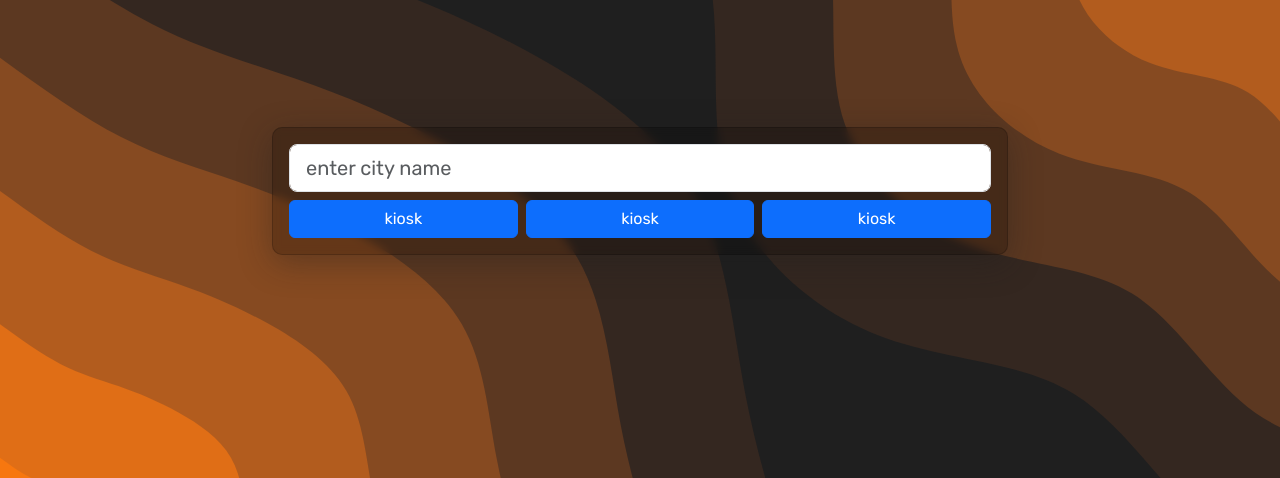
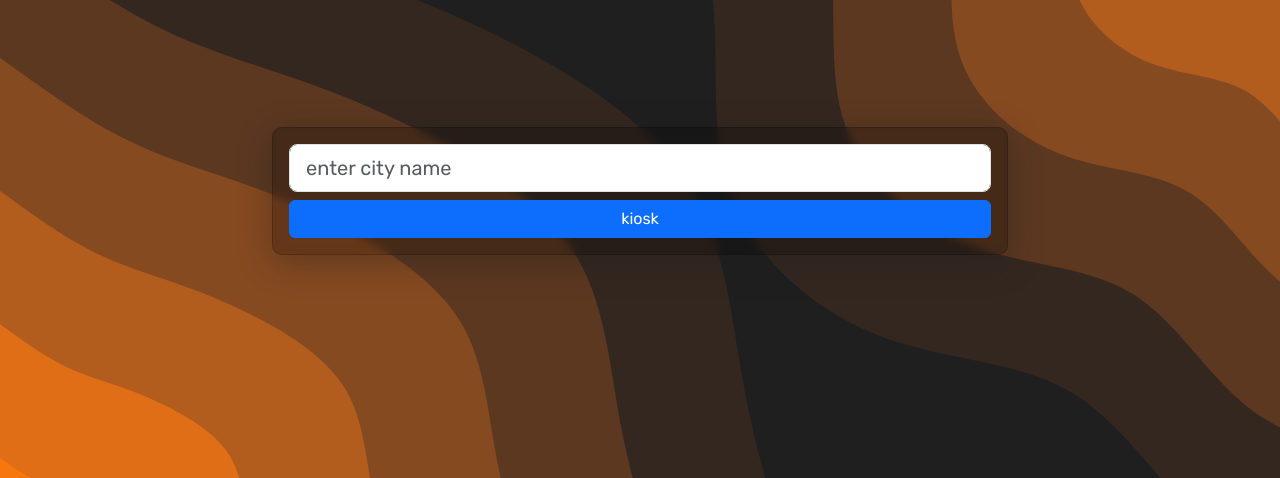
Before and after one commit to incub4t0r/flaskweather, a Flask app: page / in a window 1280 px wide. Shown: the part 209-687 px from the top of the page. Run offline with Flask 2, Linux system fonts and the light colour scheme.

Commit message:
fixed selector

```diff
--- a/templates/selector.html
+++ b/templates/selector.html
@@ -38,15 +38,15 @@
                             <form>
                                 <input name="cityID" class="form-control form-control-lg custom-input" required=True placeholder="enter city name" autocomplete="off">
                                 <div class="mt-2 d-flex justify-content-between gap-2">
-                                    <button class="flex-grow-1 btn btn-primary">
+                                    <button class="flex-grow-1 btn btn-primary" formaction="/kiosk">
                                         kiosk
                                     </button>
-                                    <button class="flex-grow-1 btn btn-primary">
+                                    <!-- <button class="flex-grow-1 btn btn-primary" formaction="/kiosk">
                                         kiosk
                                     </button>
-                                    <button class="flex-grow-1 btn btn-primary">
+                                    <button class="flex-grow-1 btn btn-primary" formaction="/kiosk">
                                         kiosk
-                                    </button>
+                                    </button> -->
                                 </div>
                             </form>
                         </div>
```
